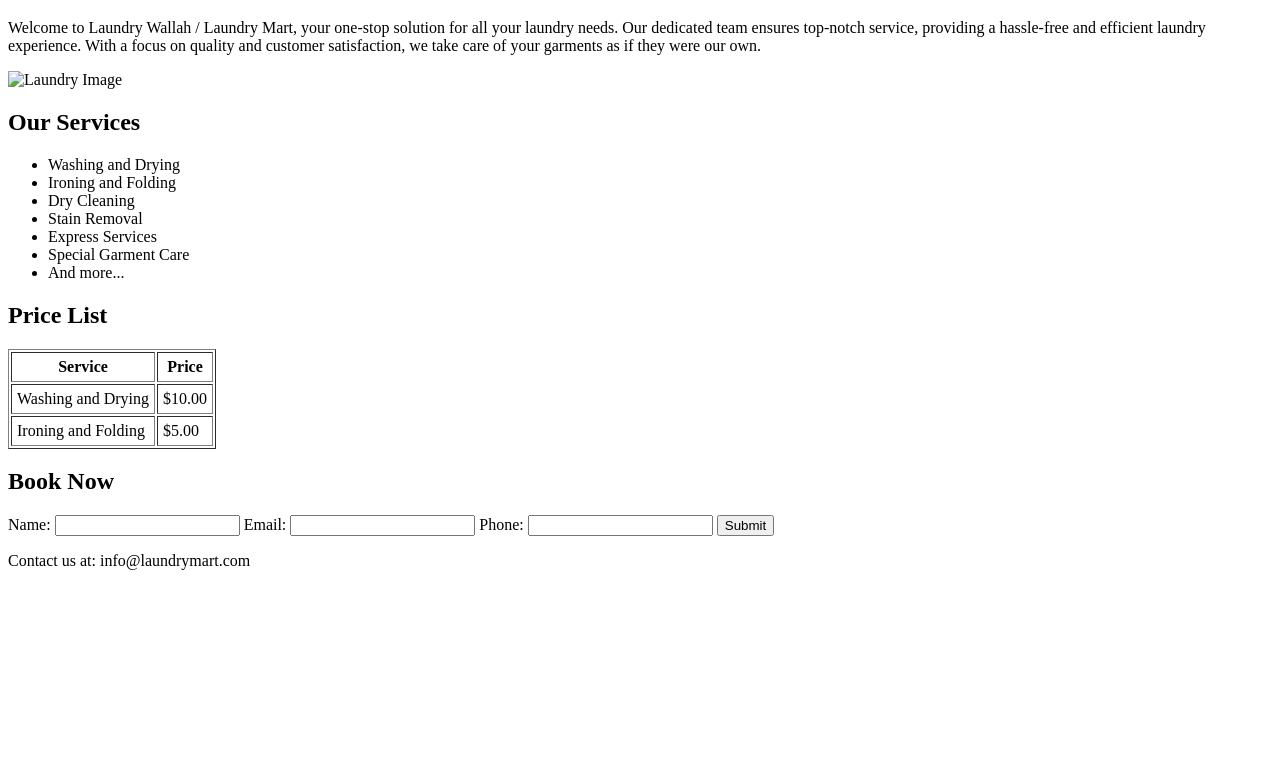
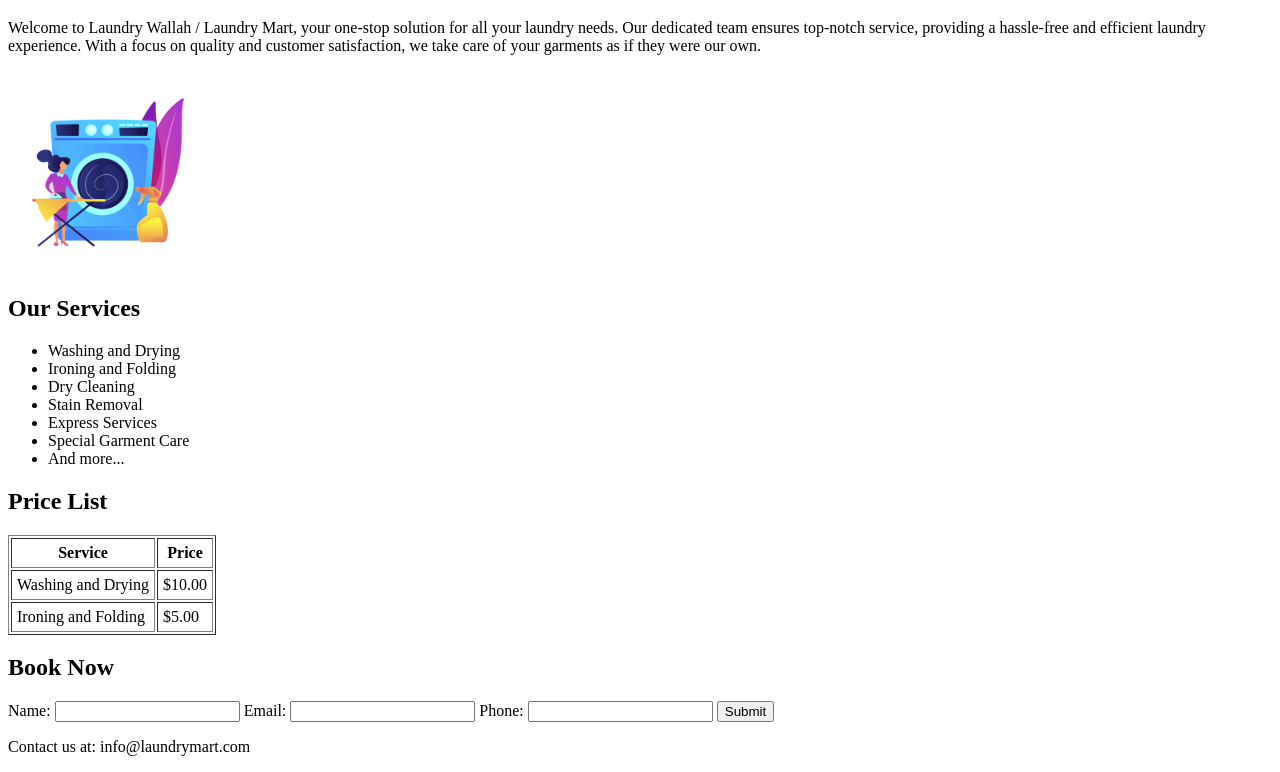
Before and after one commit to naveenpandey98/Assignment-1, a plain HTML site: page inde.html in a window 1280 px wide. Shown: the part 61-833 px from the top of the page. Before the commit the page ends 800 px from the top, so only its background shows below. Drawn offline with Linux system fonts and the light colour scheme.

Commit message:
Update inde.html

```diff
--- a/inde.html
+++ b/inde.html
@@ -17,7 +17,7 @@
     </p>
 
     <!-- Image -->
-    <img src="assets/images/machine.png" alt="Laundry Image" width="200">
+    <img src="machine.png" alt="Laundry Image" width="200">
 
     <h2>Our Services</h2>
     <ul>
@@ -60,4 +60,5 @@
 
 </body>
 
+
 </html>
```
